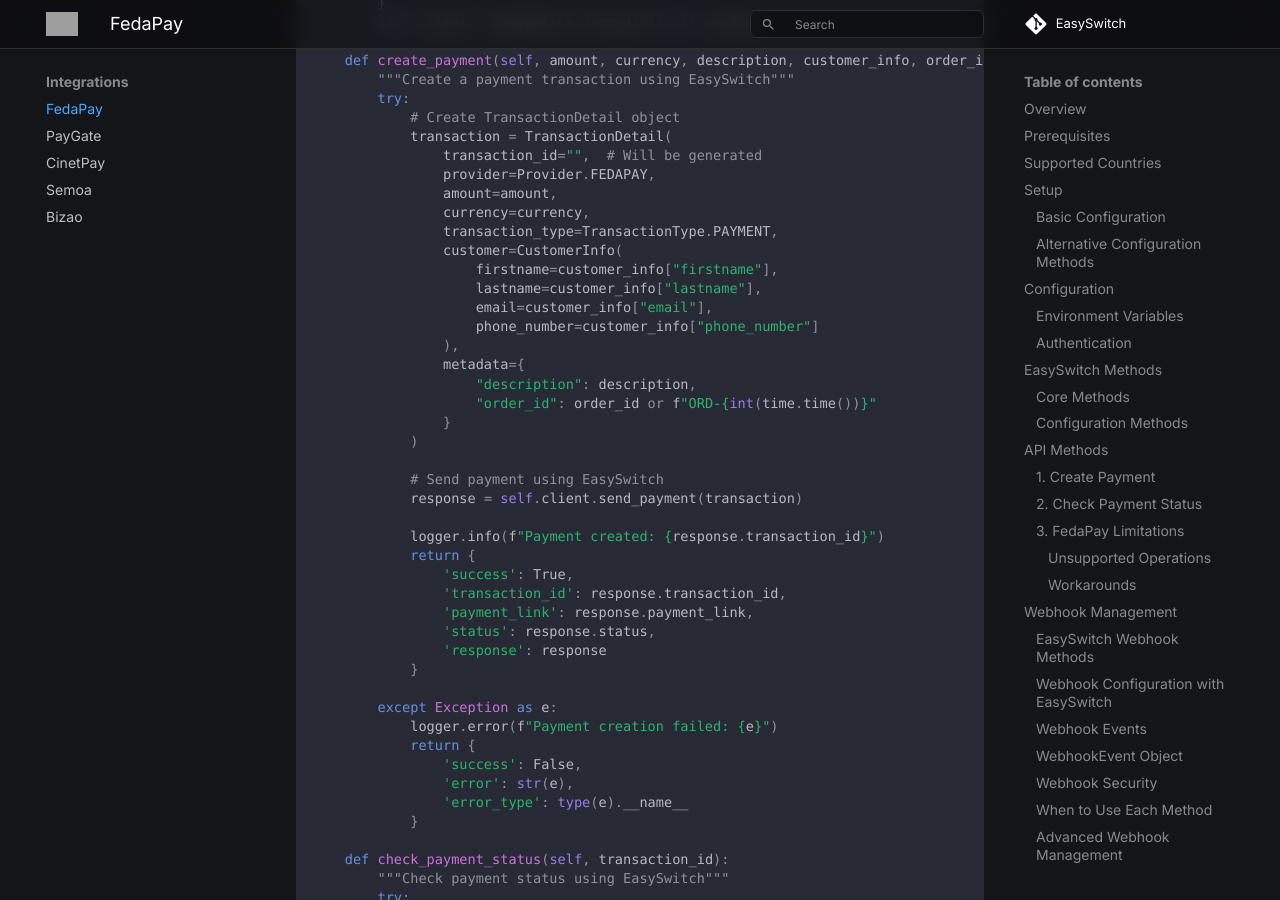
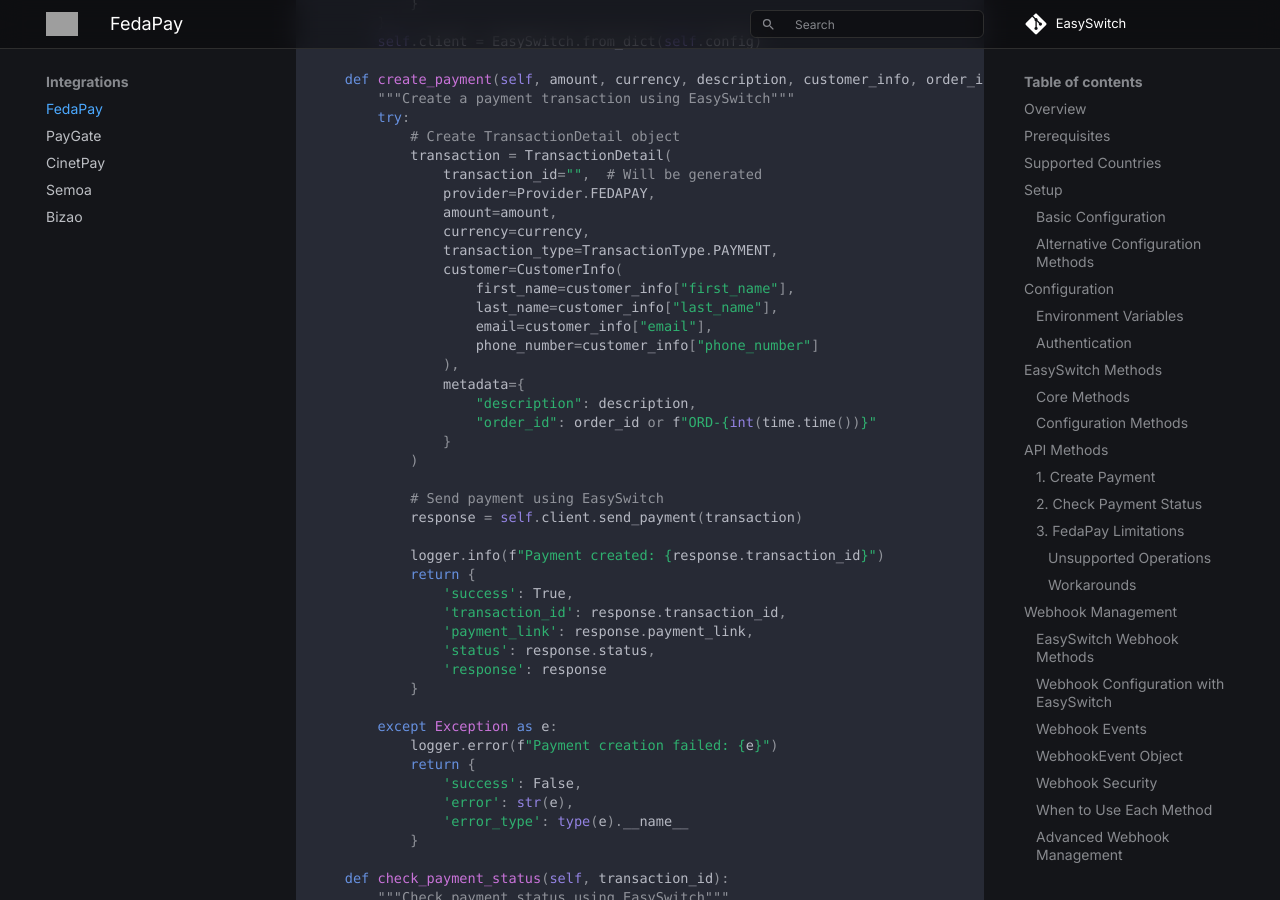
Before and after one commit to julienho-ops/EasySwitch, an MkDocs documentation site: the page built from docs/integrations/fedapay.md, in a window 1280 px wide and 900 px high, scrolled down 17938 px. Built offline with MkDocs 1.6.1 and Material for MkDocs 9.7.7, drawn with Linux system fonts in a browser that asks for light colours; some web fonts are replaced; comment, search, counter and statistics services are not loaded; some of the changed text lies outside the part shown; grey boxes are pictures that could not be loaded.

Commit message:
Refactor FedaPay integration to use 'first_name' and 'last_name' instead of 'firstname' and 'lastname; add status parameter for Transaction creation

````diff
--- a/docs/integrations/fedapay.md
+++ b/docs/integrations/fedapay.md
@@ -149,12 +149,13 @@
 transaction = TransactionDetail(
     transaction_id="TXN-123456",  # Unique ID generated by your system
     provider=Provider.FEDAPAY,
+    status=TransactionStatus.PENDING,
     amount=1000.0,  # Amount in cents (10 XOF)
     currency=Currency.XOF,
     transaction_type=TransactionType.PAYMENT,
     customer=CustomerInfo(
-        firstname="John",
-        lastname="Doe",
+        first_name="John",
+        last_name="Doe",
         email="john.doe@email.com", # FedaPay doesn't support many customer with same email
         phone_number="+22990123456"
     ),
@@ -557,8 +558,8 @@
 ```python
 @dataclass
 class CustomerInfo:
-    firstname: str
-    lastname: str
+    first_name: str
+    last_name: str
     email: str
     phone_number: str
     id: Optional[str] = None
@@ -766,8 +767,8 @@
                 currency=currency,
                 transaction_type=TransactionType.PAYMENT,
                 customer=CustomerInfo(
-                    firstname=customer_info["firstname"],
-                    lastname=customer_info["lastname"],
+                    first_name=customer_info["first_name"],
+                    last_name=customer_info["last_name"],
                     email=customer_info["email"],
                     phone_number=customer_info["phone_number"]
                 ),
@@ -848,8 +849,8 @@
 
     # Test customer data
     customer = CustomerInfo(
-        firstname="John",
-        lastname="Doe",
+        first_name="John",
+        last_name="Doe",
         email="john.doe@example.com",
         phone_number="+22990000001"  # Test number for success
     )
@@ -861,8 +862,8 @@
         currency=Currency.XOF,
         description="Test Payment with EasySwitch",
         customer_info={
-            "firstname": customer.firstname,
-            "lastname": customer.lastname,
+            "first_name": customer.first_name,
+            "last_name": customer.last_name,
             "email": customer.email,
             "phone_number": customer.phone_number
         },
````
